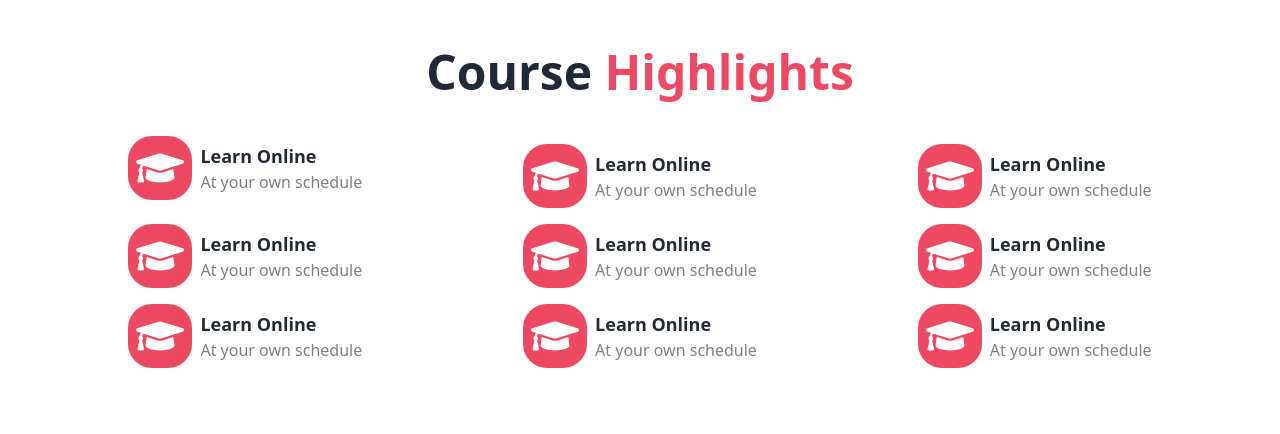
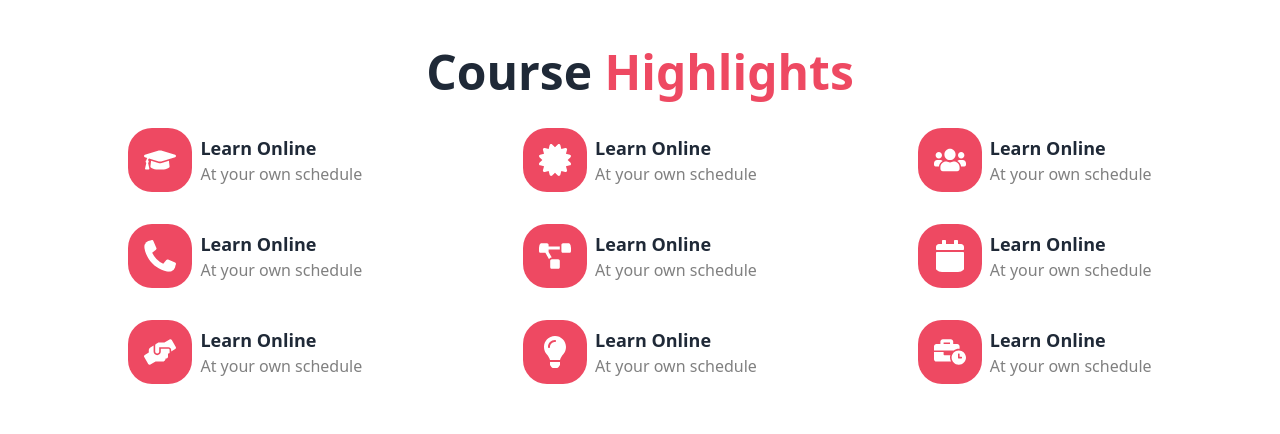
Before and after one commit to sivamani2003/edu-React, a React (Vite) app: page / in a window 1280 px wide. Shown: the part 1460-1894 px from the top of the page. Built offline with nearby package versions, Linux system fonts and the light colour scheme.

Commit message:
course highlight complete

```diff
--- a/src/pages/courses/components/CourseHighlight.jsx
+++ b/src/pages/courses/components/CourseHighlight.jsx
@@ -1,14 +1,14 @@
 import React from 'react';
-import { FaGraduationCap } from "react-icons/fa";
+import { FaBusinessTime, FaCalendar, FaCertificate, FaGraduationCap, FaHandsHelping, FaLightbulb, FaPhoneAlt, FaProjectDiagram, FaUsers } from "react-icons/fa";
 
 const CourseHighlight = () => {
         return (
                 <div className='md:p-12 px-2'>
                         <h1 className='text-center text-2xl md:text-5xl font-bold my-8'>Course <span className='text-pink'>Highlights</span></h1>
-                        <div className='grid grid-cols-2 md:grid-cols-3 space-y-4'>
+                        <div className='grid grid-cols-2 md:grid-cols-3 gap-y-8'>
                                 <div className='flex items-center gap-x-2 mx-auto'>
                                         <div>
-                                                <FaGraduationCap className='bg-[#ee4962] p-2 h-12 w-12 md:h-16 md:w-16 rounded-3xl text-white' size={30}></FaGraduationCap>
+                                                <FaGraduationCap className='bg-[#ee4962] p-4 h-12 w-12 md:h-16 md:w-16 rounded-3xl text-white' size={30}></FaGraduationCap>
                                         </div>
                                         <div>
                                                 <h1 className='text-lg font-bold'>Learn Online</h1>
@@ -17,7 +17,7 @@ const CourseHighlight = () => {
                                 </div>
                                 <div className='flex items-center gap-x-2 mx-auto'>
                                         <div>
-                                                <FaGraduationCap className='bg-[#ee4962] p-2 h-12 w-12 md:h-16 md:w-16 rounded-3xl text-white' size={30}></FaGraduationCap>
+                                                <FaCertificate className='bg-[#ee4962] p-4 h-12 w-12 md:h-16 md:w-16 rounded-3xl text-white' size={30}></FaCertificate>
                                         </div>
                                         <div>
                                                 <h1 className='text-lg font-bold'>Learn Online</h1>
@@ -26,7 +26,7 @@ const CourseHighlight = () => {
                                 </div>
                                 <div className='flex items-center gap-x-2 mx-auto'>
                                         <div>
-                                                <FaGraduationCap className='bg-[#ee4962] p-2 h-12 w-12 md:h-16 md:w-16 rounded-3xl text-white' size={30}></FaGraduationCap>
+                                                <FaUsers className='bg-[#ee4962] p-4 h-12 w-12 md:h-16 md:w-16 rounded-3xl text-white' size={30}></FaUsers>
                                         </div>
                                         <div>
                                                 <h1 className='text-lg font-bold'>Learn Online</h1>
@@ -35,7 +35,7 @@ const CourseHighlight = () => {
                                 </div>
                                 <div className='flex items-center gap-x-2 mx-auto'>
                                         <div>
-                                                <FaGraduationCap className='bg-[#ee4962] p-2 h-12 w-12 md:h-16 md:w-16 rounded-3xl text-white' size={30}></FaGraduationCap>
+                                                <FaPhoneAlt className='bg-[#ee4962] p-4 h-12 w-12 md:h-16 md:w-16 rounded-3xl text-white' size={30}></FaPhoneAlt>
                                         </div>
                                         <div>
                                                 <h1 className='text-lg font-bold'>Learn Online</h1>
@@ -44,7 +44,7 @@ const CourseHighlight = () => {
                                 </div>
                                 <div className='flex items-center gap-x-2 mx-auto'>
                                         <div>
-                                                <FaGraduationCap className='bg-[#ee4962] p-2 h-12 w-12 md:h-16 md:w-16 rounded-3xl text-white' size={30}></FaGraduationCap>
+                                                <FaProjectDiagram className='bg-[#ee4962] p-4 h-12 w-12 md:h-16 md:w-16 rounded-3xl text-white' size={30}></FaProjectDiagram>
                                         </div>
                                         <div>
                                                 <h1 className='text-lg font-bold'>Learn Online</h1>
@@ -53,7 +53,7 @@ const CourseHighlight = () => {
                                 </div>
                                 <div className='flex items-center gap-x-2 mx-auto'>
                                         <div>
-                                                <FaGraduationCap className='bg-[#ee4962] p-2 h-12 w-12 md:h-16 md:w-16 rounded-3xl text-white' size={30}></FaGraduationCap>
+                                                <FaCalendar className='bg-[#ee4962] p-4 h-12 w-12 md:h-16 md:w-16 rounded-3xl text-white' size={30}></FaCalendar>
                                         </div>
                                         <div>
                                                 <h1 className='text-lg font-bold'>Learn Online</h1>
@@ -62,7 +62,7 @@ const CourseHighlight = () => {
                                 </div>
                                 <div className='flex items-center gap-x-2 mx-auto'>
                                         <div>
-                                                <FaGraduationCap className='bg-[#ee4962] p-2 h-12 w-12 md:h-16 md:w-16 rounded-3xl text-white' size={30}></FaGraduationCap>
+                                                <FaHandsHelping className='bg-[#ee4962] p-4 h-12 w-12 md:h-16 md:w-16 rounded-3xl text-white' size={30}></FaHandsHelping>
                                         </div>
                                         <div>
                                                 <h1 className='text-lg font-bold'>Learn Online</h1>
@@ -71,7 +71,7 @@ const CourseHighlight = () => {
                                 </div>
                                 <div className='flex items-center gap-x-2 mx-auto'>
                                         <div>
-                                                <FaGraduationCap className='bg-[#ee4962] p-2 h-12 w-12 md:h-16 md:w-16 rounded-3xl text-white' size={30}></FaGraduationCap>
+                                                <FaLightbulb className='bg-[#ee4962] p-4 h-12 w-12 md:h-16 md:w-16 rounded-3xl text-white' size={30}></FaLightbulb>
                                         </div>
                                         <div>
                                                 <h1 className='text-lg font-bold'>Learn Online</h1>
@@ -80,7 +80,7 @@ const CourseHighlight = () => {
                                 </div>
                                 <div className='flex items-center gap-x-2 mx-auto'>
                                         <div>
-                                                <FaGraduationCap className='bg-[#ee4962] p-2 h-12 w-12 md:h-16 md:w-16 rounded-3xl text-white' size={30}></FaGraduationCap>
+                                                <FaBusinessTime className='bg-[#ee4962] p-4 h-12 w-12 md:h-16 md:w-16 rounded-3xl text-white' size={30}></FaBusinessTime>
                                         </div>
                                         <div>
                                                 <h1 className='text-lg font-bold'>Learn Online</h1>
```
